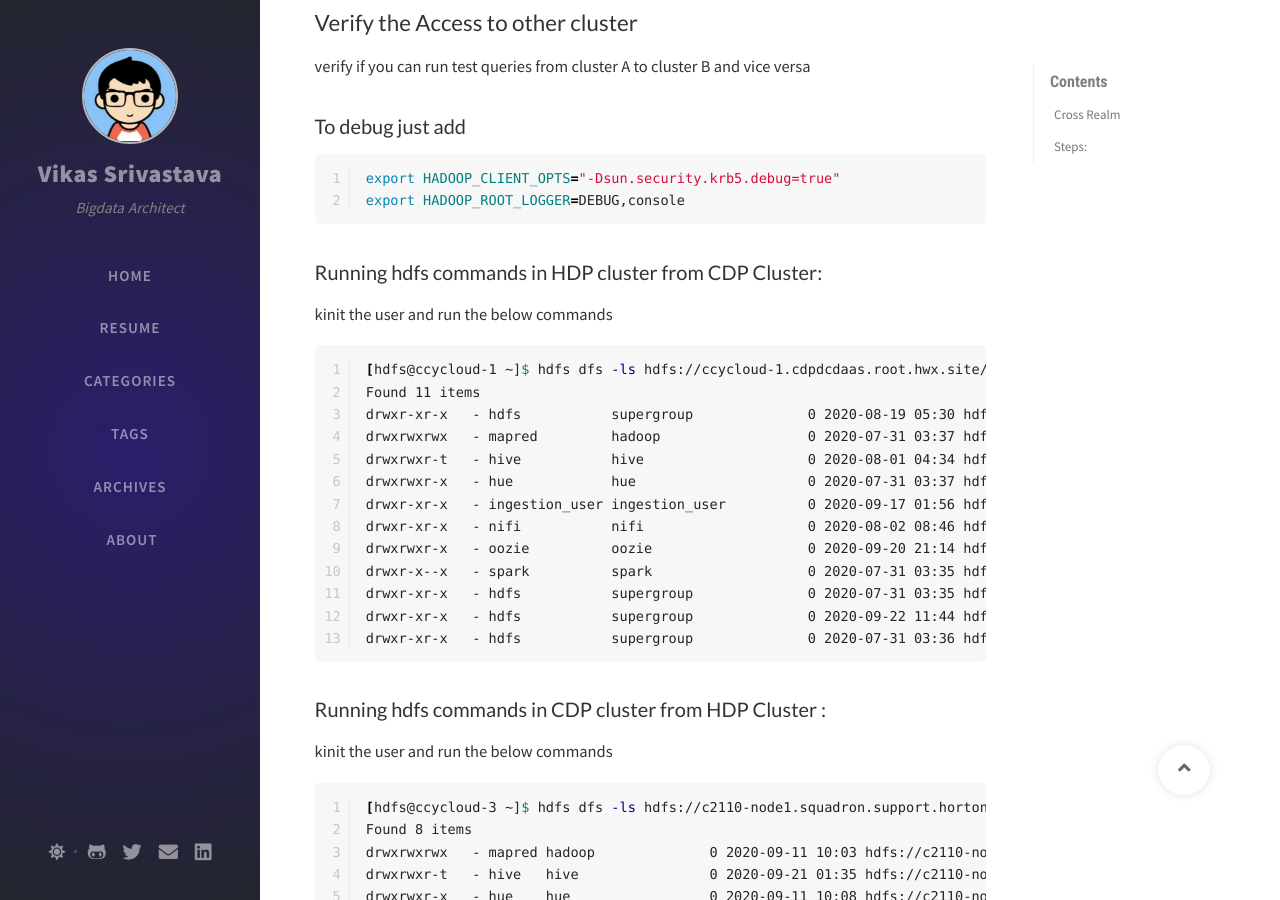
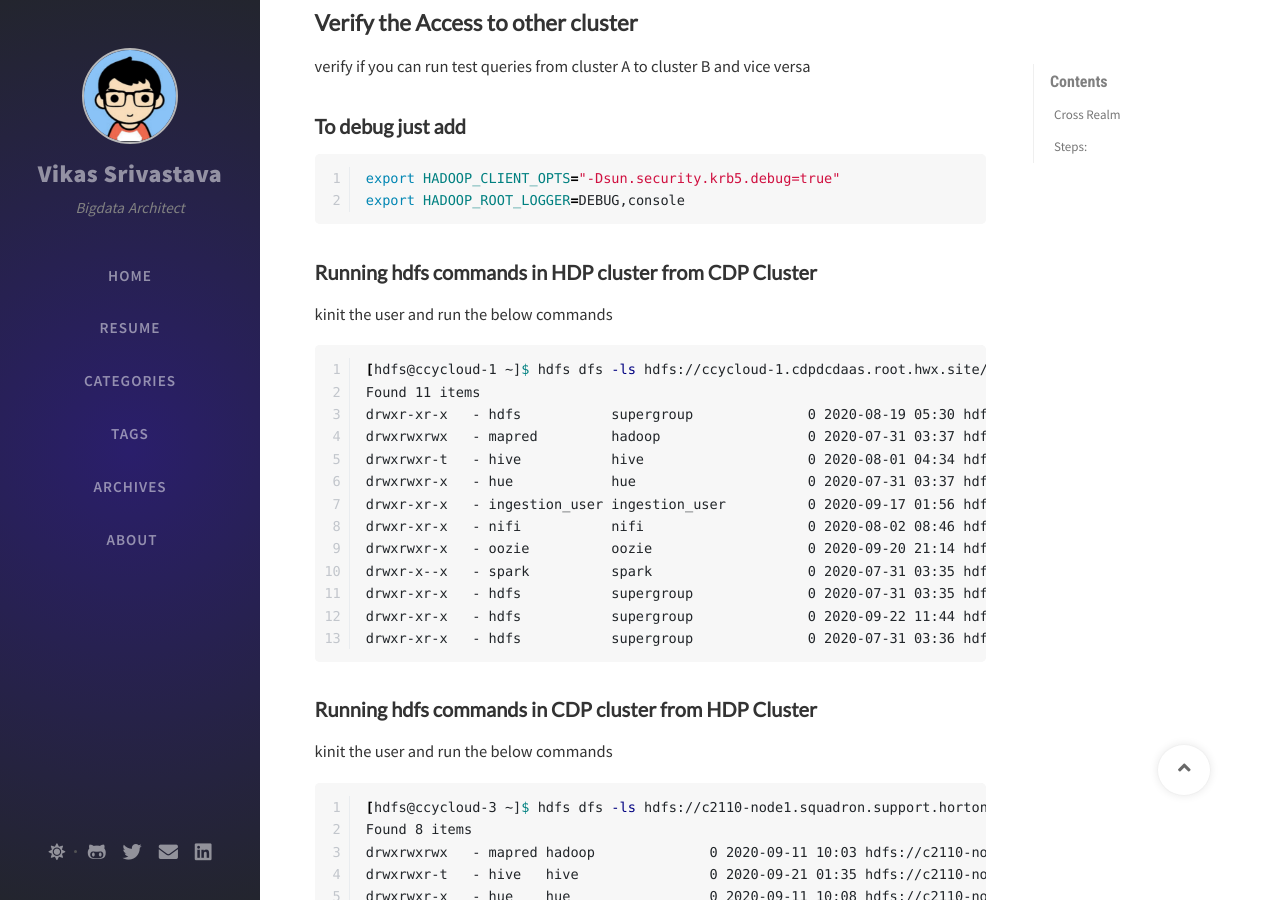
Before and after one commit to vikassri/vikassri.github.io, a Jekyll site: the page built from _posts/2022-03-16-Cross-Realm-Setup-HDP3-CDP7.md, in a window 1280 px wide and 900 px high, scrolled down 5035 px. Built offline with Jekyll 4.4.1, drawn with Linux system fonts in a browser that asks for light colours; nearby versions of some CDN libraries; comment, search, counter and statistics services are not loaded; some of the changed text lies outside the part shown.

Commit message:
updated new blog

````diff
--- a/_posts/2022-03-16-Cross-Realm-Setup-HDP3-CDP7.md
+++ b/_posts/2022-03-16-Cross-Realm-Setup-HDP3-CDP7.md
@@ -31,32 +31,32 @@ CDP Cluster details
 
 # Steps:
 
-## Update /etc/hosts
+## **Update /etc/hosts**
 * Make sure are all hosts from both cluster should be able to ping each other
 * you can add host from different cluster to each other, like HDP nodes into CDP /etc/hosts file and viceversa.
 
-## Krbtgt principal creation
+## **Krbtgt principal creation**
 * Create required principals on both clusters: password and encryption should be same on both the cluster.
 
-### HDP Cluster::
+### **HDP Cluster**
 ```bash
 kadmin.local -e aes256-cts-hmac-sha1-96,aes128-cts-hmac-sha1-96
 addprinc -pw hadoop krbtgt/CLDR.COM@HWX.COM
 addprinc -pw hadoop krbtgt/HWX.COM@CLDR.COM
 ```
 
-### CDP Cluster:
+### **CDP Cluster**
 ```bash
 kadmin.local -e aes256-cts-hmac-sha1-96,aes128-cts-hmac-sha1-96
 addprinc -pw hadoop krbtgt/CLDR.COM@HWX.COM
 addprinc -pw hadoop krbtgt/HWX.COM@CLDR.COM
 ```
 
-## Update the auth to local rules
+## **Update the auth to local rules**
 Update hadoop local to auth rules to match other cluster principles and to map accrodingly
 Add following rules in hadoop config-->Additional Rules to Map Kerberos Principals to Short Names
 
-### HDP Cluster:
+### **HDP Cluster**
 ```
 RULE:[1:$1@$0](^.*@HWX.COM$)s/^(.*)@HWX.COM$/$1/g
 RULE:[2:$1@$0](^.*@HWX.COM$)s/^(.*)@HWX.COM$/$1/g
@@ -64,19 +64,19 @@ DEFAULT
 {DEFAULT_RULES}
 ```
 
-### CDP Cluster:
+### **CDP Cluster**
 ```
 RULE:[1:$1@$0](^.*@CLDR.COM$)s/^(.*)@CLDR.COM$/$1/g
 RULE:[2:$1@$0](^.*@CLDR.COM$)s/^(.*)@CLDR.COM$/$1/g
 DEFAULT
 ```
 
-## Add trusted realm in CDP cluster
+## **Add trusted realm in CDP cluster**
 ![image](../../resource/cdp/cr.jpg)
 
 restart the services.
 
-## Update krb-conf template in HDP cluster
+## **Update krb-conf template in HDP cluster**
 
 update the below line if doesnt exists at kerberos -> Advance Krb-conf -> krb-conf template
 
@@ -118,9 +118,9 @@ update the below line if doesnt exists at kerberos -> Advance Krb-conf -> krb-co
 
 Restart the service and regenerate the keytabs.
 
-## validate the krb5.conf on both the clusters
+## **validate the krb5.conf on both the clusters**
 
-### HDP Cluster
+### **HDP Cluster**
 ```
 [libdefaults]
   renew_lifetime = 7d
@@ -155,7 +155,7 @@ Restart the service and regenerate the keytabs.
    CLDR.COM = .
 }
 ```
-### CDP Cluster
+### **CDP Cluster**
 
 ```bash
 [libdefaults]
@@ -191,31 +191,31 @@ hortonworks.com = HWX.COM
 }
 ```
 
-## Verify to test the auth to local rules
+## **Verify to test the auth to local rules**
 
 Verify hadoop local to auth rules
-### HDP Cluster
+### **HDP Cluster**
 ```bash
 [hdfs@ccycloud-1 ~]$ hadoop org.apache.hadoop.security.HadoopKerberosName hdfs/ccycloud-1.cdpdcdaas.root.hwx.site@HWX.COM
 Name: hdfs/ccycloud-1.cdpdcdaas.root.hwx.site@HWX.COM to hdfs
 ```
-### CDP Cluster
+### **CDP Cluster**
 ```bash
 [hdfs@ccycloud-3 ~]$ hadoop org.apache.hadoop.security.HadoopKerberosName hdfs/ccycloud-1.cdpdc.root.hwx.site@CLDR.COM
 Name: hdfs/ccycloud-1.cdpdc.root.hwx.site@CLDR.COM to hdfs
 ```
 
-## Verify the Access to other cluster
+## **Verify the Access to other cluster**
 
 verify if you can run test queries from cluster A to cluster B and vice versa
 
-### To debug just add
+### **To debug just add**
 ```bash
 export HADOOP_CLIENT_OPTS="-Dsun.security.krb5.debug=true"
 export HADOOP_ROOT_LOGGER=DEBUG,console
 ```
 
-### Running hdfs commands in HDP cluster from CDP Cluster:
+### **Running hdfs commands in HDP cluster from CDP Cluster**
 kinit the user and run the below commands
 ```bash
 [hdfs@ccycloud-1 ~]$ hdfs dfs -ls hdfs://ccycloud-1.cdpdcdaas.root.hwx.site/user
@@ -233,7 +233,7 @@ drwxr-xr-x   - hdfs           supergroup              0 2020-09-22 11:44 hdfs://
 drwxr-xr-x   - hdfs           supergroup              0 2020-07-31 03:36 hdfs://ccycloud-1.cdpdcdaas.root.hwx.site/user/yarn
 ```
 
-### Running hdfs commands in CDP cluster from HDP Cluster :
+### **Running hdfs commands in CDP cluster from HDP Cluster**
 kinit the user and run the below commands
 ```bash
 [hdfs@ccycloud-3 ~]$ hdfs dfs -ls hdfs://c2110-node1.squadron.support.hortonworks.com/user
````
